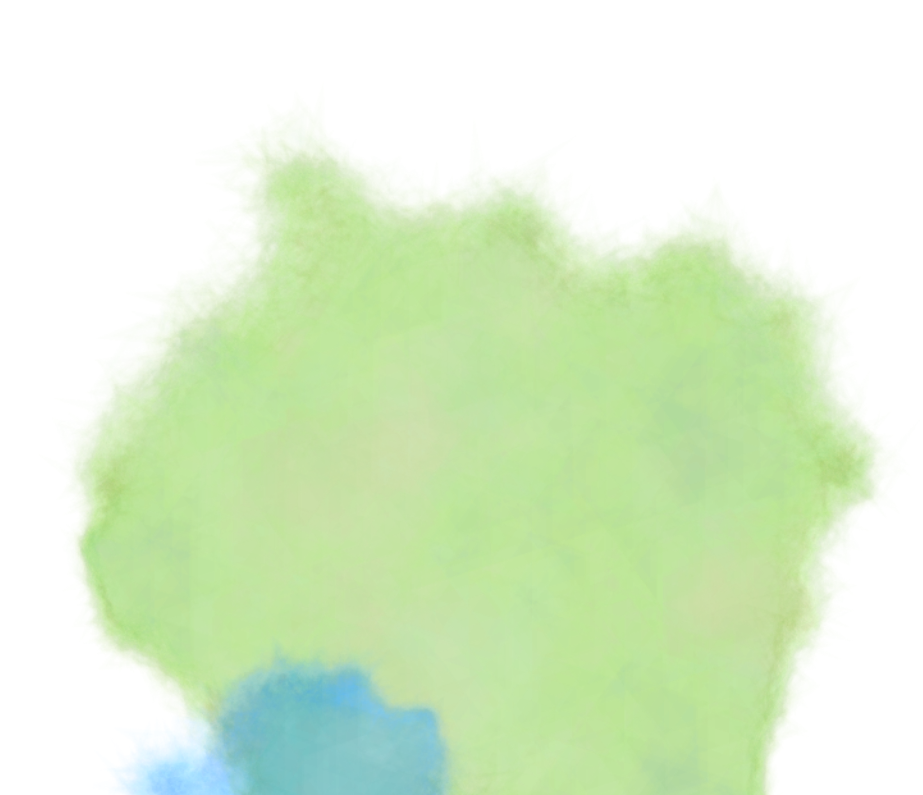
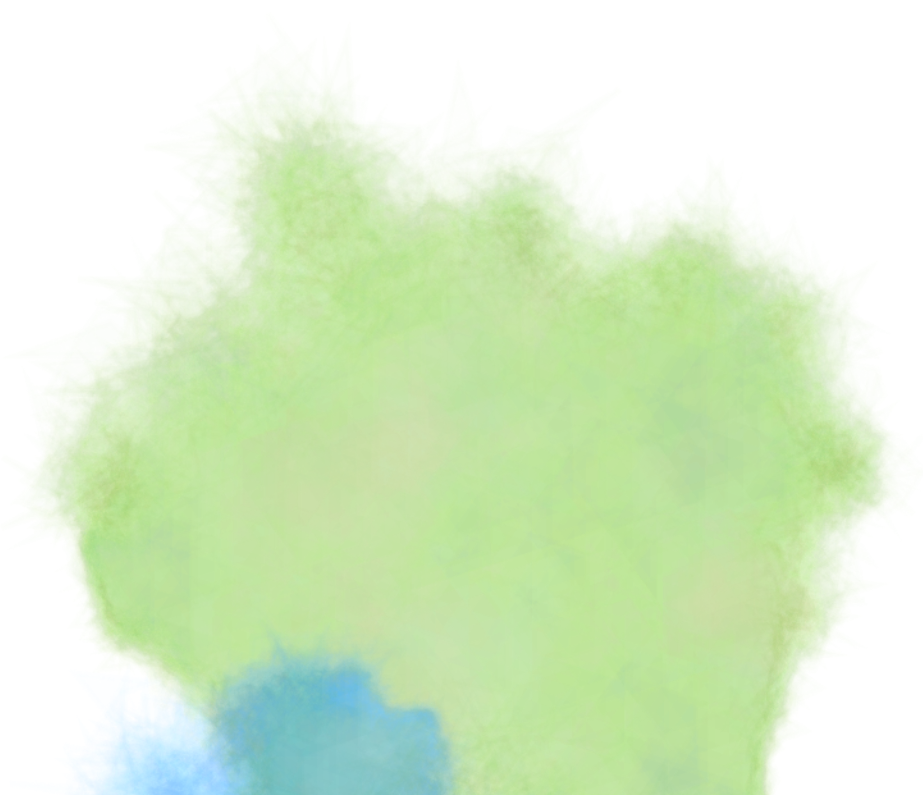
Before and after one commit to Demborg/aquarelle, a plain HTML site: page index.html in a window 1280 px wide. Shown: the top 795 px of the page, without its empty margins (250-1173 px from the left). Drawn offline with Linux system fonts and the light colour scheme.

Commit message:
multiplicative randomization

```diff
--- a/index.html
+++ b/index.html
@@ -35,7 +35,12 @@
     }
 
     const randomizePolygon = (points, scale) => {
-        return points.map(p => add(p, randomVector(scale * p[2], 0.0001 * scale)))
+        return points.map(p => {
+            const delta = randomVector(scale * p[2], 0.02)
+            let res = add(delta, p)
+            res[2] = Math.min(p[2] * (0.99 + delta[2]), 2)
+            return res
+        })
     }
 
     const subdivide = (points) => {
```
